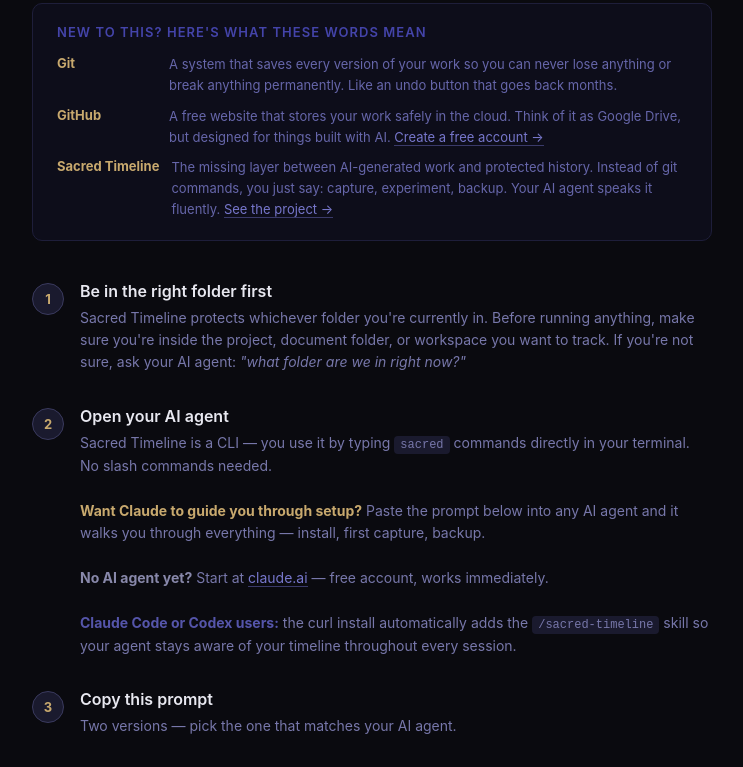
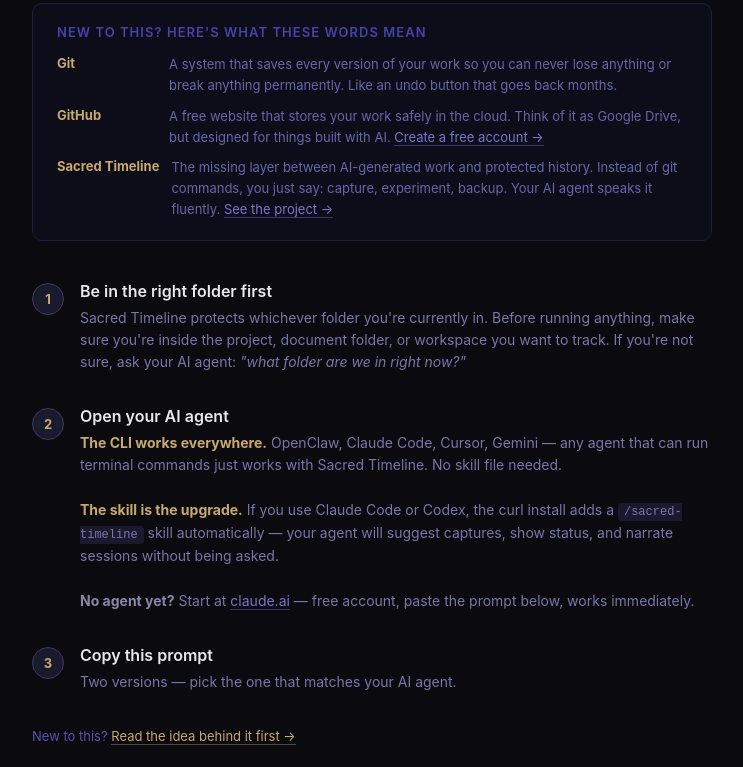
Before and after one commit to suhitanantula/sacred-timeline, a website: page docs/index.html in a window 1280 px wide. Shown: the part 429-1196 px from the top of the page, without its empty margins (268-1011 px from the left). Drawn offline with Linux system fonts and the light colour scheme.

Commit message:
reframe CLI as foundation, skill as upgrade — works everywhere, smarter with Claude Code/Codex

```diff
--- a/docs/index.html
+++ b/docs/index.html
@@ -293,10 +293,9 @@
       <div class="step-num">2</div>
       <div class="step-content">
         <h3>Open your AI agent</h3>
-        <p>Sacred Timeline is a CLI — you use it by typing <code style="background:#1a1a2e;padding:2px 6px;border-radius:4px;font-size:12px">sacred</code> commands directly in your terminal. No slash commands needed.<br><br>
-        <strong style="color:#c8a96e">Want Claude to guide you through setup?</strong> Paste the prompt below into any AI agent and it walks you through everything — install, first capture, backup.<br><br>
-        <strong style="color:#8888aa">No AI agent yet?</strong> Start at <a href="https://claude.ai" target="_blank" style="color:#7777cc;border-bottom:1px solid #3a3a6a;text-decoration:none">claude.ai</a> — free account, works immediately.<br><br>
-        <strong style="color:#5555aa">Claude Code or Codex users:</strong> the curl install automatically adds the <code style="background:#1a1a2e;padding:2px 6px;border-radius:4px;font-size:12px">/sacred-timeline</code> skill so your agent stays aware of your timeline throughout every session.</p>
+        <p><strong style="color:#c8a96e">The CLI works everywhere.</strong> OpenClaw, Claude Code, Cursor, Gemini — any agent that can run terminal commands just works with Sacred Timeline. No skill file needed.<br><br>
+        <strong style="color:#c8a96e">The skill is the upgrade.</strong> If you use Claude Code or Codex, the curl install adds a <code style="background:#1a1a2e;padding:2px 6px;border-radius:4px;font-size:12px">/sacred-timeline</code> skill automatically — your agent will suggest captures, show status, and narrate sessions without being asked.<br><br>
+        <strong style="color:#8888aa">No agent yet?</strong> Start at <a href="https://claude.ai" target="_blank" style="color:#7777cc;border-bottom:1px solid #3a3a6a;text-decoration:none">claude.ai</a> — free account, paste the prompt below, works immediately.</p>
       </div>
     </div>
 
```
Also changed, not shown: README.md.
